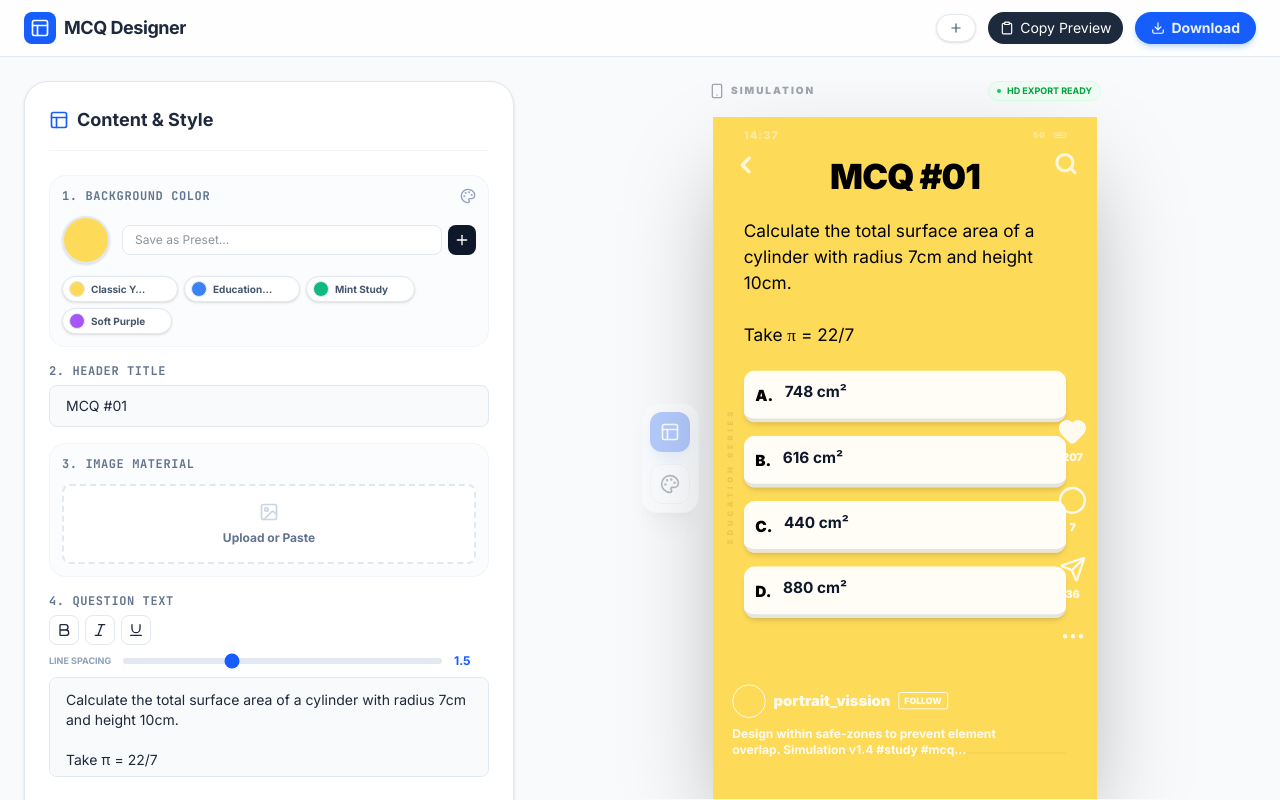
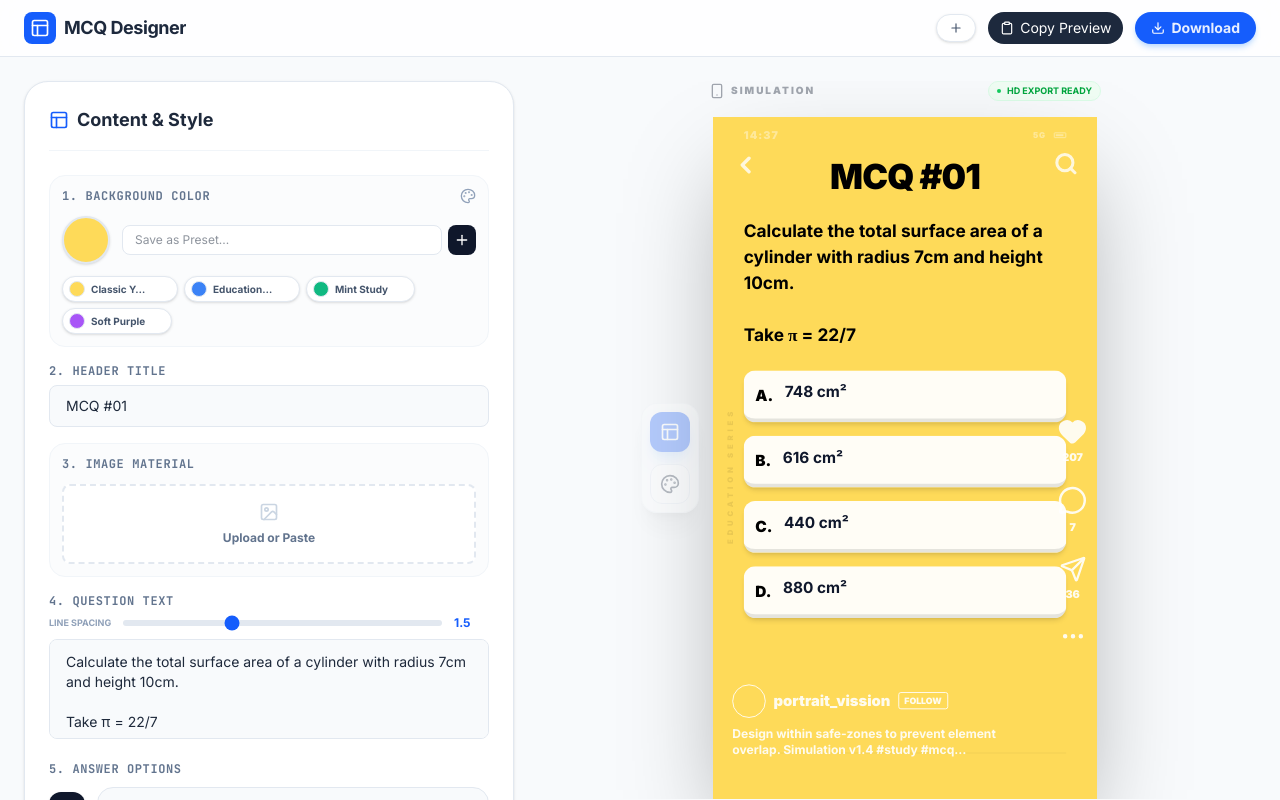
Before and after one commit to LongJumpingWolf/CorpusMedicus, a React (Vite) app: page / in a window 1280 px wide. Shown: the top 800 px of the page. Built offline with nearby package versions, Linux system fonts and the light colour scheme.

Commit message:
feat: switch to markdown for text formatting
Replace buttons with markdown syntax for simplicity.

Co-authored-by: LongJumpingWolf <228855015+LongJumpingWolf@users.noreply.github.com>

```diff
--- a/src/App.tsx
+++ b/src/App.tsx
@@ -1,6 +1,6 @@
 import React, { useState, useRef, ChangeEvent, useEffect, useCallback } from 'react';
 import { motion, AnimatePresence } from 'motion/react';
-import { Image as ImageIcon, Plus, Trash2, Layout, Smartphone, Share2, Download, Clipboard, Palette, Check, X, Type, ChevronLeft, Search, Heart, MessageCircle, Send, MoreHorizontal, Bold, Italic, Underline } from 'lucide-react';
+import { Image as ImageIcon, Plus, Trash2, Layout, Smartphone, Share2, Download, Clipboard, Palette, Check, X, Type, ChevronLeft, Search, Heart, MessageCircle, Send, MoreHorizontal } from 'lucide-react';
 import { toPng } from 'html-to-image';
 import Cropper from 'react-easy-crop';
 import { MCQData, ColorPreset } from './types';
@@ -30,12 +30,7 @@ const DEFAULT_DATA: MCQData = {
     optionSize: '16',
     optionPadding: 12,
     optionGap: 14,
-    questionLineHeight: 1.5,
-    questionFormatting: {
-      bold: [],
-      italic: [],
-      underline: []
-    }
+    questionLineHeight: 1.5
   },
   watermark: {
     text: 'EDUCATION SERIES',
@@ -113,7 +108,6 @@ export default function App() {
 
   const fileInputRef = useRef<HTMLInputElement>(null);
   const captureRef = useRef<HTMLDivElement>(null);
-  const questionTextareaRef = useRef<HTMLTextAreaElement>(null);
 
   const handleImageChange = (e: ChangeEvent<HTMLInputElement>) => {
     const file = e.target.files?.[0];
@@ -445,79 +439,6 @@ export default function App() {
                 <div>
                   <label className="block text-xs font-bold uppercase text-slate-500 mb-1.5 tracking-wider font-mono">4. Question Text</label>
 
-                  {/* Formatting Toolbar */}
-                  <div className="flex gap-1.5 mb-2">
-                    <button
-                      onClick={() => {
-                        if (!questionTextareaRef.current) return;
-                        const start = questionTextareaRef.current.selectionStart;
-                        const end = questionTextareaRef.current.selectionEnd;
-                        if (start === end) return; // No selection
-
-                        setData(prev => ({
-                          ...prev,
-                          fontSettings: {
-                            ...prev.fontSettings,
-                            questionFormatting: {
-                              ...prev.fontSettings.questionFormatting,
-                              bold: [...prev.fontSettings.questionFormatting.bold, { start, end }]
-                            }
-                          }
-                        }));
-                      }}
-                      className="p-1.5 rounded-lg border bg-white border-slate-200 hover:border-slate-300 transition-all"
-                      title="Bold"
-                    >
-                      <Bold className="w-4 h-4" />
-                    </button>
-                    <button
-                      onClick={() => {
-                        if (!questionTextareaRef.current) return;
-                        const start = questionTextareaRef.current.selectionStart;
-                        const end = questionTextareaRef.current.selectionEnd;
-                        if (start === end) return; // No selection
-
-                        setData(prev => ({
-                          ...prev,
-                          fontSettings: {
-                            ...prev.fontSettings,
-                            questionFormatting: {
-                              ...prev.fontSettings.questionFormatting,
-                              italic: [...prev.fontSettings.questionFormatting.italic, { start, end }]
-                            }
-                          }
-                        }));
-                      }}
-                      className="p-1.5 rounded-lg border bg-white border-slate-200 hover:border-slate-300 transition-all"
-                      title="Italic"
-                    >
-                      <Italic className="w-4 h-4" />
-                    </button>
-                    <button
-                      onClick={() => {
-                        if (!questionTextareaRef.current) return;
-                        const start = questionTextareaRef.current.selectionStart;
-                        const end = questionTextareaRef.current.selectionEnd;
-                        if (start === end) return; // No selection
-
-                        setData(prev => ({
-                          ...prev,
-                          fontSettings: {
-                            ...prev.fontSettings,
-                            questionFormatting: {
-                              ...prev.fontSettings.questionFormatting,
-                              underline: [...prev.fontSettings.questionFormatting.underline, { start, end }]
-                            }
-                          }
-                        }));
-                      }}
-                      className="p-1.5 rounded-lg border bg-white border-slate-200 hover:border-slate-300 transition-all"
-                      title="Underline"
-                    >
-                      <Underline className="w-4 h-4" />
-                    </button>
-                  </div>
-
                   {/* Line Spacing Control */}
                   <div className="mb-2 flex items-center gap-3">
                     <label className="text-[9px] font-bold text-slate-400 uppercase">Line Spacing</label>
@@ -537,11 +458,10 @@ export default function App() {
                   </div>
 
                   <textarea
-                    ref={questionTextareaRef}
                     value={data.question}
                     onChange={(e) => setData({ ...data, question: e.target.value })}
                     className="w-full bg-slate-50 border border-slate-200 rounded-lg px-4 py-3 min-h-[100px] font-medium text-sm resize-none"
-                    placeholder="Enter question details..."
+                    placeholder="Use markdown: *bold* _italic_ ~underline~"
                   />
                 </div>
 
@@ -897,45 +817,52 @@ export default function App() {
                             >
                               {(() => {
                                 const text = data.question;
-                                if (text.length === 0) return text;
+                                const parts = [];
+                                let lastIndex = 0;
 
-                                // Build array of formatting for each character
-                                const charFormats = Array(text.length).fill(null).map((_, i) => ({
-                                  bold: data.fontSettings.questionFormatting.bold.some(r => i >= r.start && i < r.end),
-                                  italic: data.fontSettings.questionFormatting.italic.some(r => i >= r.start && i < r.end),
-                                  underline: data.fontSettings.questionFormatting.underline.some(r => i >= r.start && i < r.end)
-                                }));
+                                // Parse markdown: *bold* _italic_ ~underline~
+                                const patterns = [
+                                  { regex: /\*([^*]+)\*/g, style: { fontWeight: 'bold' } },
+                                  { regex: /_([^_]+)_/g, style: { fontStyle: 'italic' } },
+                                  { regex: /~([^~]+)~/g, style: { textDecoration: 'underline', textDecorationThickness: '2px', textUnderlineOffset: '4px' } }
+                                ];
 
-                                // Create segments with same formatting
-                                const segments = [];
-                                let current = { start: 0, ...charFormats[0] };
+                                let modifiedText = text;
+                                const replacements = [];
 
-                                for (let i = 1; i <= text.length; i++) {
-                                  const isSame = i < text.length &&
-                                    charFormats[i].bold === current.bold &&
-                                    charFormats[i].italic === current.italic &&
-                                    charFormats[i].underline === current.underline;
+                                patterns.forEach(({ regex, style }) => {
+                                  let match;
+                                  const localRegex = new RegExp(regex.source, 'g');
+                                  while ((match = localRegex.exec(text)) !== null) {
+                                    replacements.push({
+                                      start: match.index,
+                                      end: match.index + match[0].length,
+                                      content: match[1],
+                                      style
+                                    });
+                                  }
+                                });
 
-                                  if (!isSame) {
-                                    segments.push({ ...current, end: i });
-                                    if (i < text.length) {
-                                      current = { start: i, ...charFormats[i] };
-                                    }
+                                // Sort replacements by position
+                                replacements.sort((a, b) => a.start - b.start);
+
+                                // Build segments
+                                let current = 0;
+                                replacements.forEach(replacement => {
+                                  if (current < replacement.start) {
+                                    parts.push({ text: text.slice(current, replacement.start), style: {} });
                                   }
+                                  parts.push({ text: replacement.content, style: replacement.style });
+                                  current = replacement.end;
+                                });
+
+                                if (current < text.length) {
+                                  parts.push({ text: text.slice(current), style: {} });
                                 }
 
-                                return segments.map((seg, idx) => (
-                                  <span
-                                    key={idx}
-                                    style={{
-                                      fontWeight: seg.bold ? 'bold' : 'normal',
-                                      fontStyle: seg.italic ? 'italic' : 'normal',
-                                      textDecoration: seg.underline ? 'underline' : 'none',
-                                      textDecorationThickness: '2px',
-                                      textUnderlineOffset: '4px'
-                                    }}
-                                  >
-                                    {text.slice(seg.start, seg.end)}
+                                return parts.length === 0 ? text : parts.map((part, idx) => (
+                                  <span key={idx} style={part.style}>
+                                    {part.text}
                                   </span>
                                 ));
                               })()}
```
